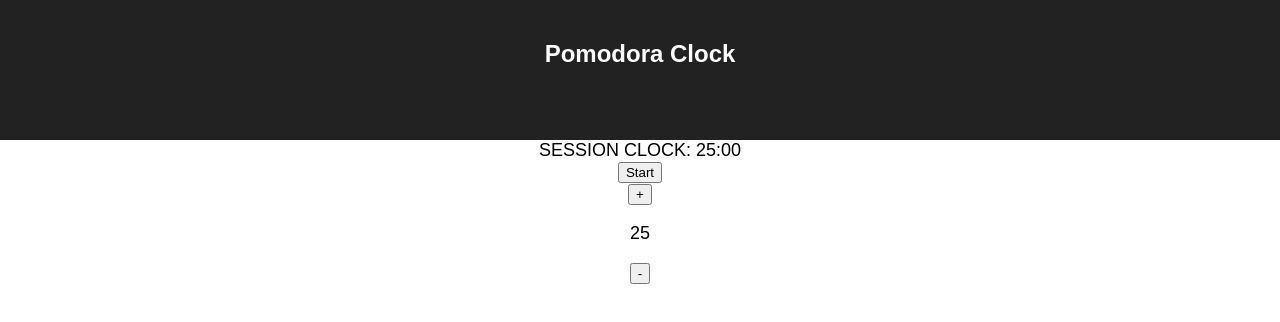
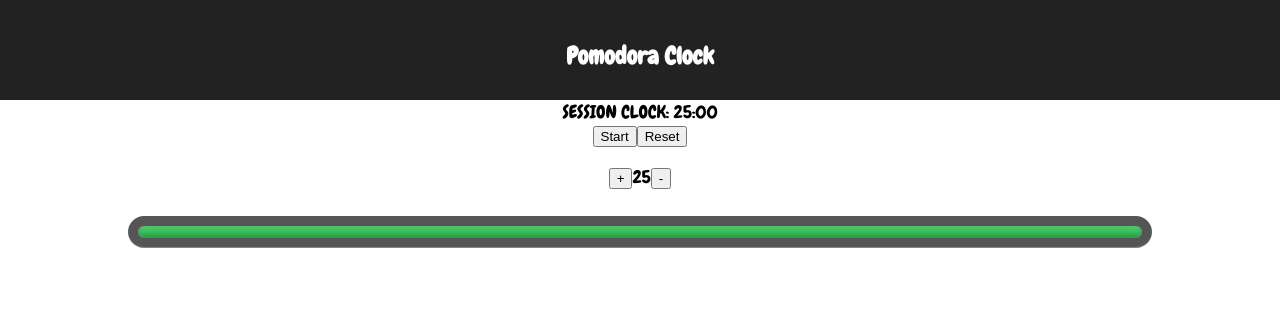
Before and after one commit to nimaiwalsh/Pomodora-Clock, a React (Create React App) app: page / in a window 1280 px wide. Shown: the top 322 px of the page. Built offline with nearby package versions, Linux system fonts and the light colour scheme.

Commit message:
added new functionality and started styling

```diff
--- a/src/App.css
+++ b/src/App.css
@@ -1,3 +1,11 @@
+html {
+  box-sizing: border-box;
+  font-size: 16px;
+}
+*, *:before, *:after {
+  box-sizing: inherit;
+}
+
 .App {
   text-align: center;
 }
@@ -18,16 +26,56 @@
   font-size: large;
 }
 
-/*SessionLength component*/
-.session-length {
-  margin-bottom: 10px;
-}
-
 @keyframes App-logo-spin {
   from { transform: rotate(0deg); }
   to { transform: rotate(360deg); }
 }
 
+/*SessionLength component*/
+.session-length {
+  margin-bottom: 10px;
+  position: relative;
+}
+
+.session-length > p {
+  display: inline-block;
+}
+
+.session-length > button {
+}
+
+/*SessionProgressBar component*/
+.progress-bar {
+  height: 32px;  /* Can be anything */
+  width: 80%;
+  margin: 0 auto;
+	position: relative;
+	background: #555;
+	border-radius: 25px;
+	padding: 10px;
+	box-shadow: inset 0 -1px 1px rgba(255,255,255,0.3);
+}
+
+.progress-bar > span {
+  display: block;
+  height: 100%;
+  border-top-right-radius: 20px;
+  border-bottom-right-radius: 20px;
+  border-top-left-radius: 20px;
+  border-bottom-left-radius: 20px;
+  background-color: rgb(43,194,83);
+  background-image: linear-gradient(
+    center bottom,
+    rgb(43,194,83) 37%,
+    rgb(84,240,84) 80%
+  );
+  box-shadow:
+    inset 0 2px 9px  rgba(255,255,255,0.3),
+    inset 0 -2px 6px rgba(0,0,0,0.4);
+  position: relative;
+  overflow: hidden;
+}
+/*Footer component*/
 footer {
   background-color: blue;
 }
--- a/src/App.js
+++ b/src/App.js
@@ -1,6 +1,7 @@
 import React, { Component } from 'react';
 import SessionClock from './components/SessionClock.js';
 import SessionLength from './components/SessionLength.js';
+import SessionProgressBar from './components/SessionProgressBar.js';
 import logo from './logo.svg';
 import './App.css';
 
@@ -14,7 +15,7 @@ class App extends Component {
       timer: {h:0, m:25, s:'00'},
       setMinutes: 25,
       intervalId: 0,
-      timerBtn: 'Start',
+      timerBtn: 'Start'
     };
   }
 
@@ -62,17 +63,28 @@ class App extends Component {
       this.setState({ intervalId: '' })
   }
 
+  //Reset timer and state
+  resetTimer = () => {
+    this.setState({
+      totalSeconds: 1500,
+      timer: {h:0, m:25, s:'00'},
+      setMinutes: 25,
+      intervalId: 0,
+      timerBtn: 'Start'
+    })
+    this.clearTimer();
+  }
+
   render() {
     //Determine if hours are used and pass to SessionClock
-    const timerHours = this.state.timer.h;
-    const timerMinutes = this.state.timer.m;
-    const timerSeconds = this.state.timer.s;
     let sessionClock = '';
-    if (!timerHours) {
-      sessionClock = `${timerMinutes}:${timerSeconds}`;
+    if (!this.state.timer.h) {
+      sessionClock = `${this.state.timer.m}:${this.state.timer.s}`;
     } else {
-      sessionClock = `${timerHours}:${timerMinutes}:${timerSeconds}`;
+      sessionClock = `${this.state.timer.h}:${this.state.timer.m}:${this.state.timer.s}`;
     }
+    //Convert time left to a percentage and pass as prop to SessionProgressBar
+    let percentage = (this.state.totalSeconds / (this.state.setMinutes * 60)) * 100;
 
     return (
       <div className="App">
@@ -80,8 +92,9 @@ class App extends Component {
           <h2>Pomodora Clock</h2>
         </div>
         <section className="App-intro">
-          <SessionClock callbackFromApp={this.beginTimer} sessionClock={sessionClock} timerBtn={this.state.timerBtn} />
+          <SessionClock callbackFromApp={this.beginTimer} callbackFromApp2={this.resetTimer} sessionClock={sessionClock} timerBtn={this.state.timerBtn} />
           <SessionLength callbackFromApp={this.updateTimer} minutes={this.state.setMinutes} />
+          <SessionProgressBar percentage={percentage} />
         </section>
         <footer>
         </footer>
--- a/src/components/SessionClock.js
+++ b/src/components/SessionClock.js
@@ -1,11 +1,12 @@
 import React from 'react';
 
-const SessionClock = ({ sessionClock, callbackFromApp, timerBtn }) => {
+const SessionClock = ({ sessionClock, callbackFromApp, callbackFromApp2, timerBtn }) => {
 
   return (
       <div>
         <div className="session-clock">SESSION CLOCK: {sessionClock}</div>
         <button className="start-timer" onClick={callbackFromApp}>{ timerBtn }</button>
+        <button className="reset-timer" onClick={callbackFromApp2}>Reset</button>
       </div>
   );
 }
--- /dev/null
+++ b/src/components/SessionProgressBar.js
@@ -0,0 +1,13 @@
+import React from 'react';
+
+const SessionProgressBar = ({ percentage }) => {
+
+  return (
+    <div className="progress-bar">
+      <span style={{width:`${ percentage }%`}}></span>
+    </div>
+  );
+
+}
+
+export default SessionProgressBar;
--- a/src/index.css
+++ b/src/index.css
@@ -1,5 +1,16 @@
+@import url('https://fonts.googleapis.com/css?family=Chewy');
+
+html {
+  box-sizing: border-box;
+  font-size: 16px;
+}
+
+*, *:before, *:after {
+  box-sizing: inherit;
+}
+
 body {
   margin: 0;
   padding: 0;
-  font-family: sans-serif;
+  font-family: 'Chewy', cursive;
 }
```
Also changed, not shown: src/components/LoaderAnimate.js (deleted).
